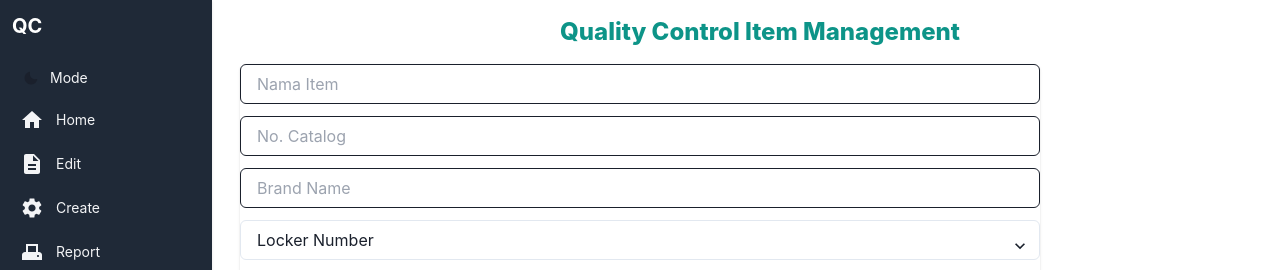
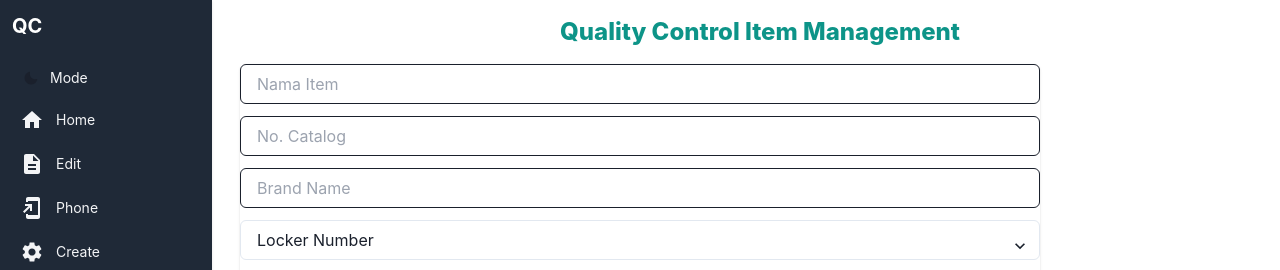
Before and after one commit to farizrivaldo98/qualityControl, a React (Create React App) app in the folder frontend/: page /create in a window 1280 px wide. Shown: the top 270 px of the page. Built offline with nearby package versions, Linux system fonts and the light colour scheme.

Commit message:
update navbar

```diff
--- a/frontend/src/components/Navbar.jsx
+++ b/frontend/src/components/Navbar.jsx
@@ -13,6 +13,7 @@ import PointOfSaleIcon from "@mui/icons-material/PointOfSale";
 import DescriptionIcon from "@mui/icons-material/Description";
 import SettingsIcon from "@mui/icons-material/Settings";
 import AdfScannerIcon from "@mui/icons-material/AdfScanner";
+import AddToHomeScreenIcon from "@mui/icons-material/AddToHomeScreen";
 function Navbar() {
   const navigate = useNavigate();
   const [isHovered, setIsHovered] = useState(false);
@@ -97,6 +98,17 @@ function Navbar() {
                   {isHovered && <span className="text-gray-100">Edit</span>}
                 </button>
               </li>
+              <li className="rounded-sm">
+                <button
+                  onClick={() => {
+                    navigate(`/Phone`);
+                  }}
+                  className="flex items-center p-2 space-x-3 rounded-md"
+                >
+                  <AddToHomeScreenIcon className="w-6 h-6 text-gray-100" />
+                  {isHovered && <span className="text-gray-100">Phone</span>}
+                </button>
+              </li>
 
               <li className="rounded-sm">
                 <button
```
